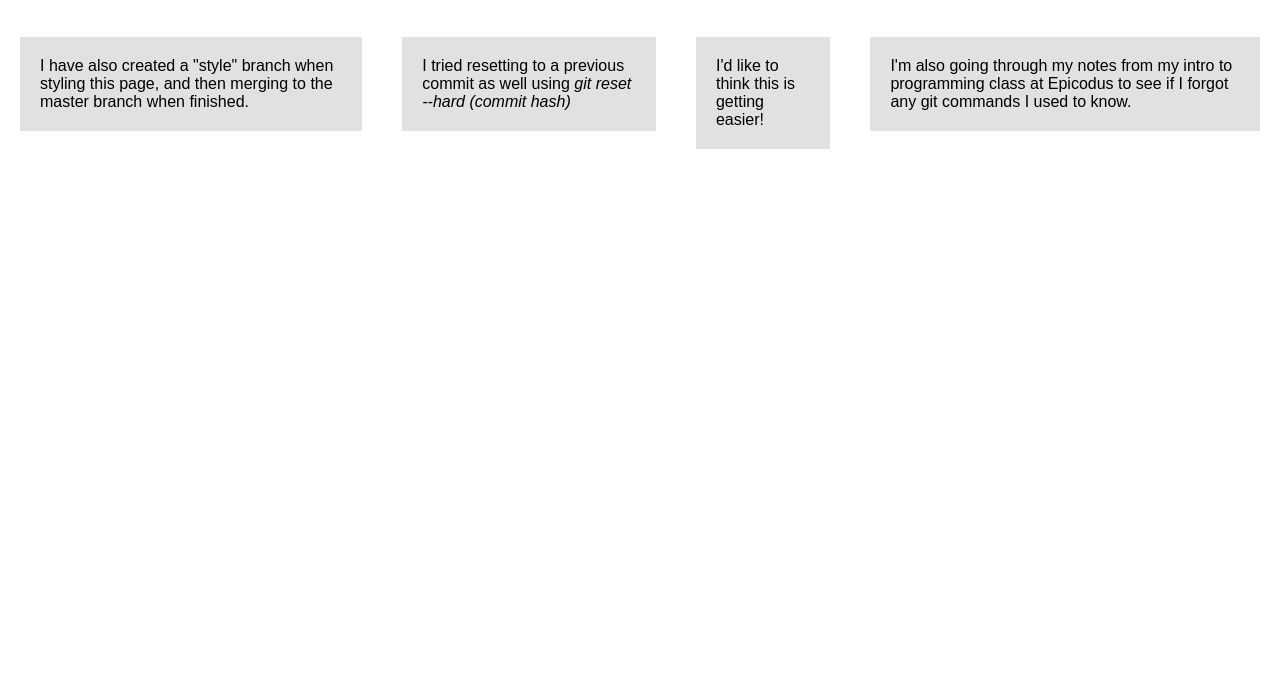
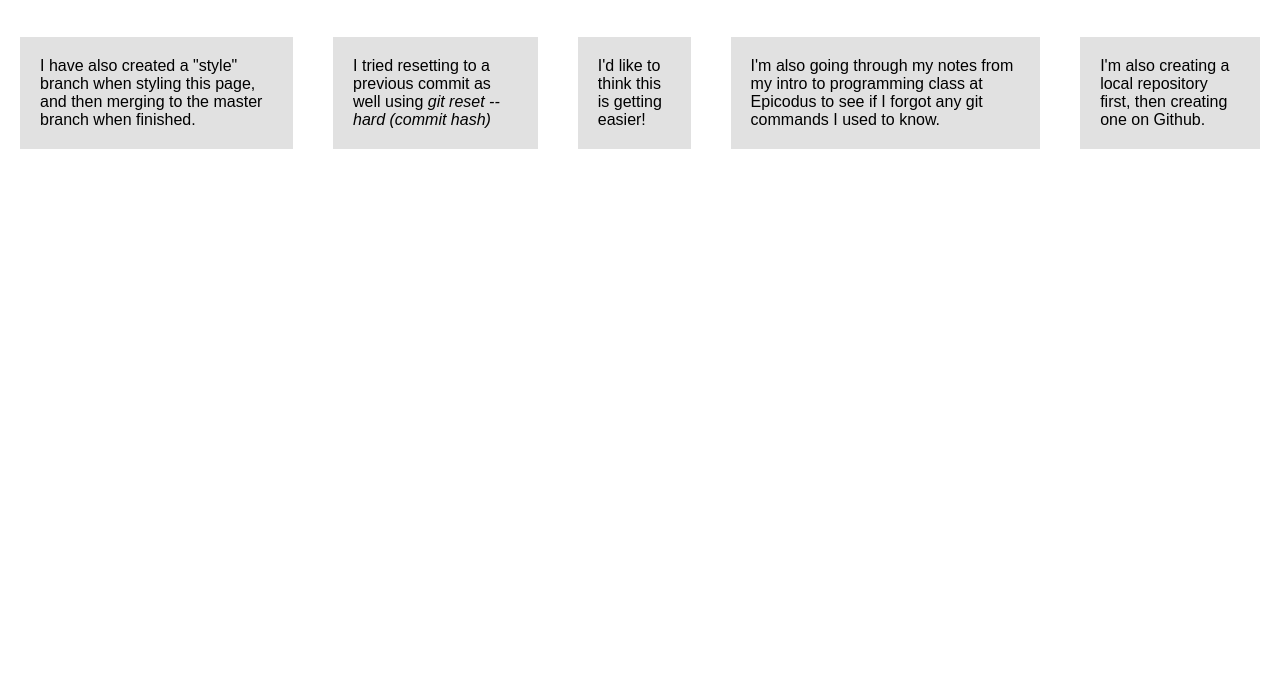
Before and after one commit to chriskorsak/cs50web-git-practice-1, a plain HTML site: page index.html in a window 1280 px wide. Shown: the part 119-800 px from the top of the page. Drawn offline with Linux system fonts and the light colour scheme.

Commit message:
add paragraph at end of content.

```diff
--- a/index.html
+++ b/index.html
@@ -52,6 +52,7 @@
       <p>I tried resetting to a previous commit as well using <em>git reset --hard (commit hash)</em></p>
       <p>I'd like to think this is getting easier!</p>
       <p>I'm also going through my notes from my intro to programming class at Epicodus to see if I forgot any git commands I used to know.</p>
+      <p>I'm also creating a local repository first, then creating one on Github.</p>
     </section>
   </body>
 </html>
```
